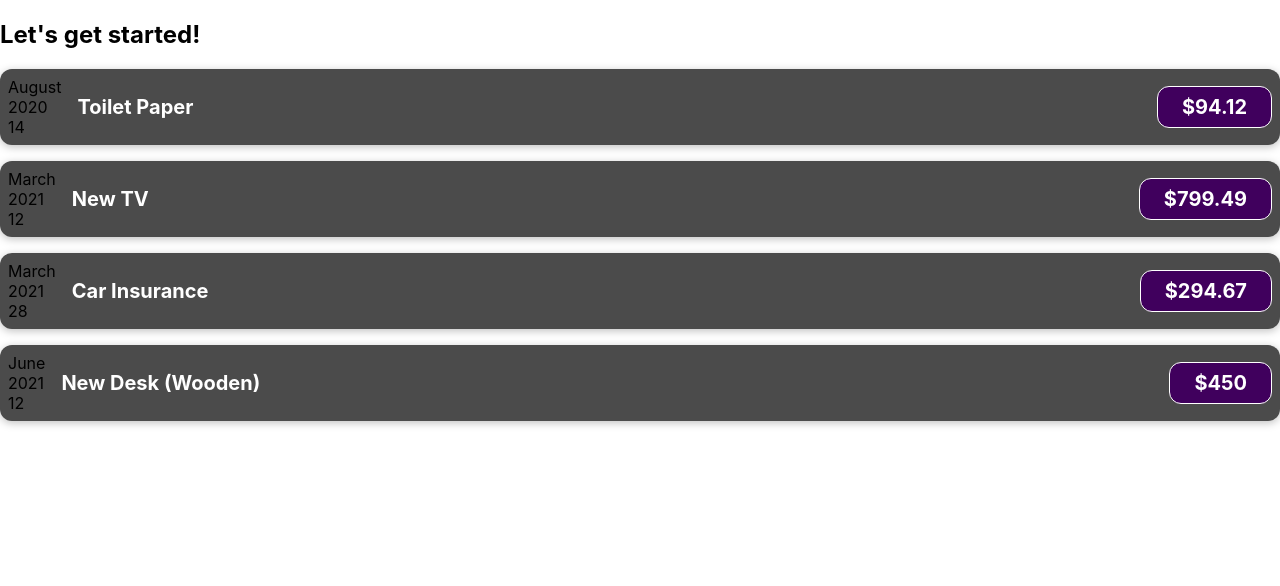
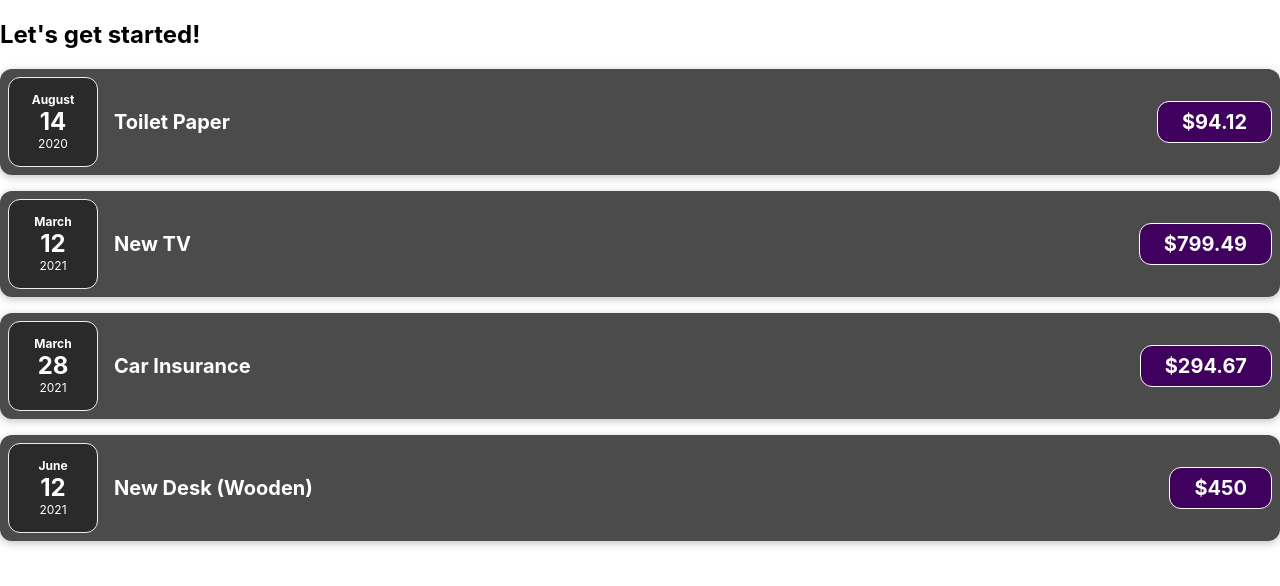
Before and after one commit to thaya2000/React_basic_1.0, a React (Create React App) app: page / in a window 1280 px wide. Shown: the top 586 px of the page. Built offline with nearby package versions, Linux system fonts and the light colour scheme.

Commit message:
split_date

```diff
--- /dev/null
+++ b/src/components/ExpenseDate.css
@@ -0,0 +1,26 @@
+.expense-date {
+  display: flex;
+  flex-direction: column;
+  width: 5.5rem;
+  height: 5.5rem;
+  border: 1px solid #ececec;
+  background-color: #2a2a2a;
+  color: white;
+  border-radius: 12px;
+  align-items: center;
+  justify-content: center;
+}
+
+.expense-date__month {
+  font-size: 0.75rem;
+  font-weight: bold;
+}
+
+.expense-date__year {
+  font-size: 0.75rem;
+}
+
+.expense-date__day {
+  font-size: 1.5rem;
+  font-weight: bold;
+}
--- /dev/null
+++ b/src/components/ExpenseDate.js
@@ -0,0 +1,16 @@
+import "./ExpenseDate.css";
+
+function ExpenseDate(props) {
+  const month = props.date.toLocaleString("en-US", { month: "long" });
+  const day = props.date.toLocaleString("en-US", { day: "2-digit" });
+  const year = props.date.getFullYear();
+  return (
+    <div className="expense-date">
+      <div className="expense-date__month ">{month}</div>
+      <div className="expense-date__day">{day}</div>
+      <div className="expense-date__year">{year}</div>
+    </div>
+  );
+}
+
+export default ExpenseDate;
--- a/src/components/ExpenseItem.js
+++ b/src/components/ExpenseItem.js
@@ -1,16 +1,10 @@
 import "./ExpenseItem.css";
+import ExpenseDate from "./ExpenseDate";
 
 function ExpenseItem(props) {
-  const month = props.expense.date.toLocaleString("en-US", { month: "long" });
-  const day = props.expense.date.toLocaleString("en-US", { day: "2-digit" });
-  const year = props.expense.date.getFullYear();
   return (
     <div className="expense-item">
-      <div>
-        <div>{month}</div>
-        <div>{year}</div>
-        <div>{day}</div>
-      </div>
+      <ExpenseDate date={props.expense.date} />
       <div className="expense-item__description">
         <h2>{props.expense.title}</h2>
         <div className="expense-item__price">${props.expense.amount}</div>
```
